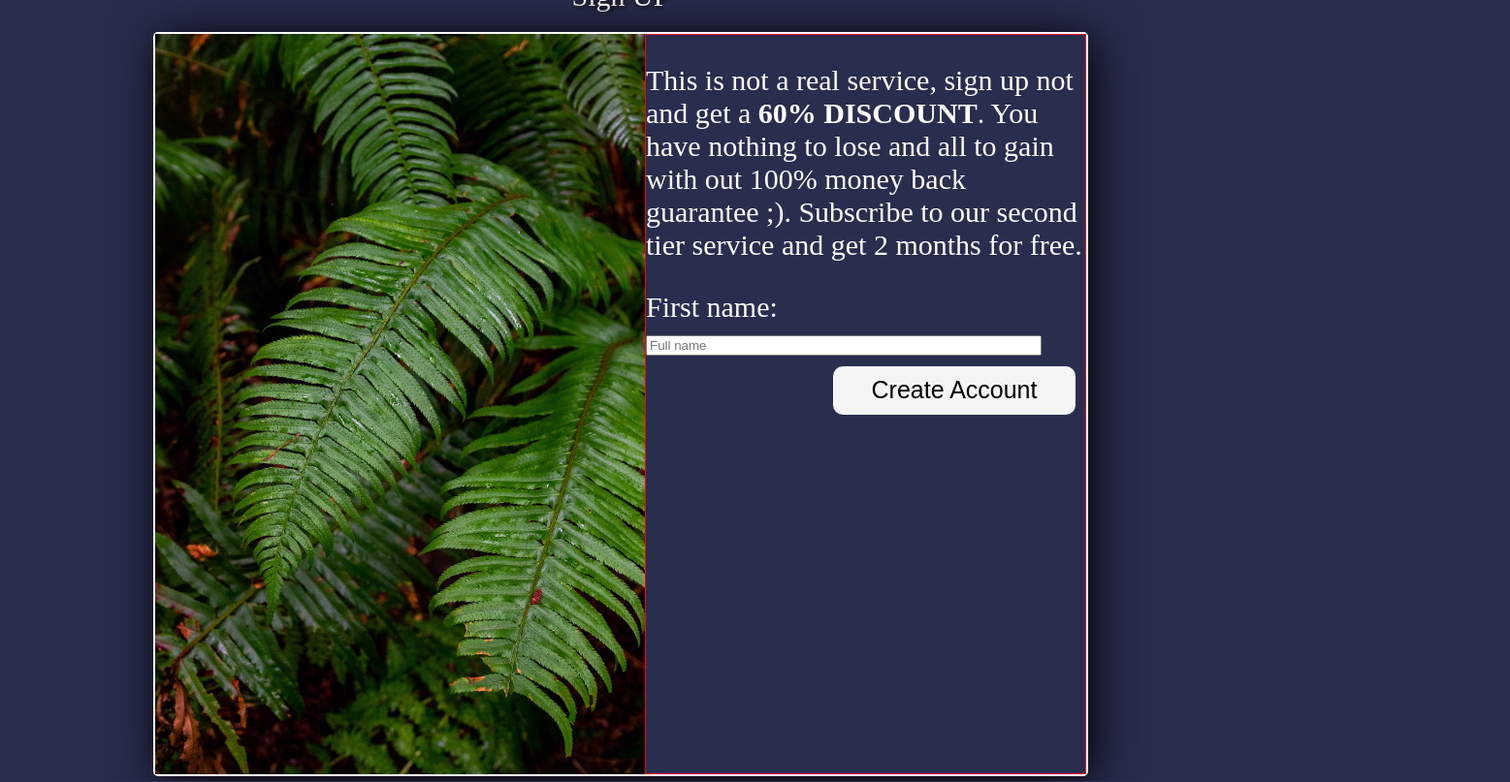
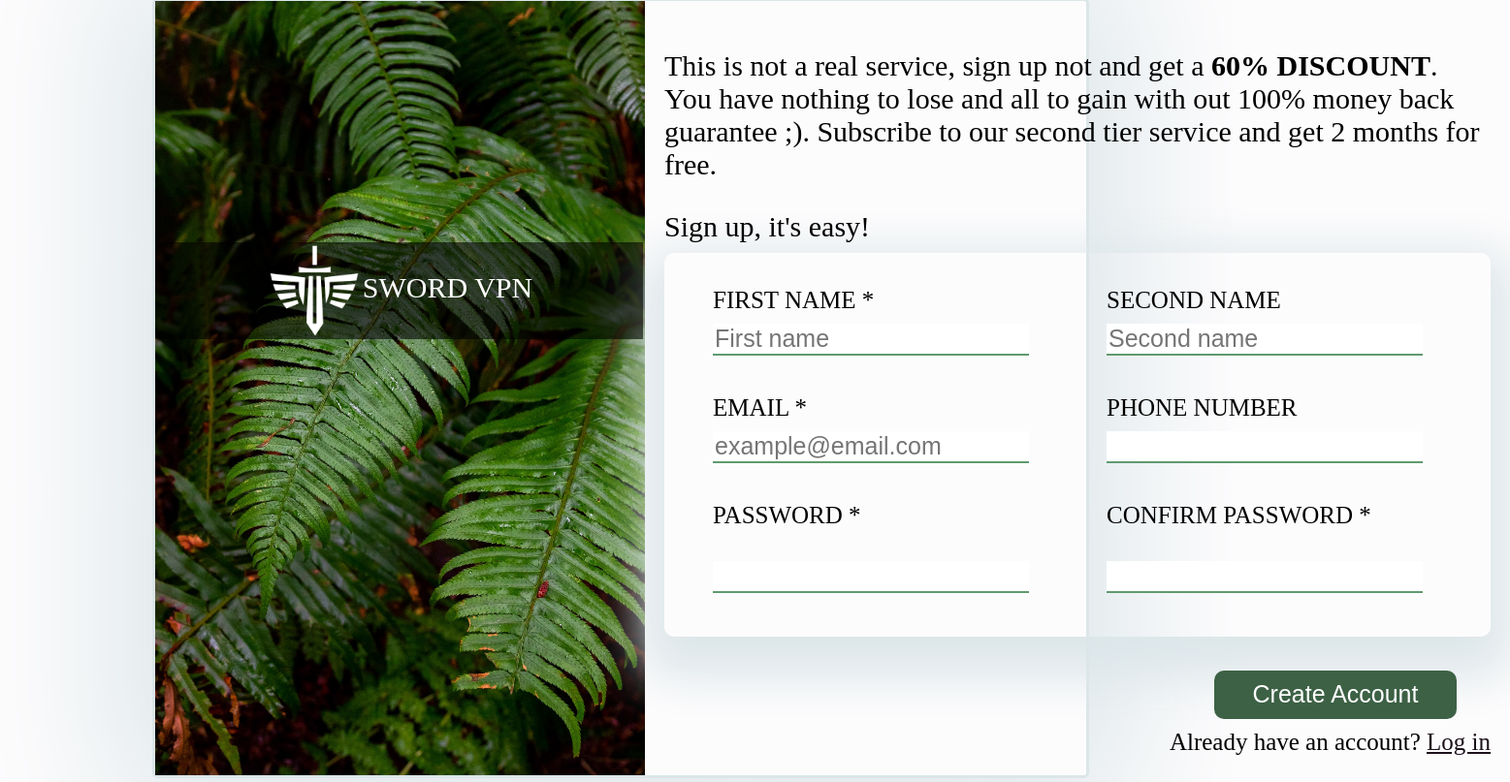
Before and after one commit to migdood/Form, a plain HTML site: page index.html in a window 1280 px wide. Shown: the whole page at 97% size, 1557 px wide, since content can reach past the window. Drawn offline with Linux system fonts and the light colour scheme.

Commit message:
pretty much done

```diff
--- a/index.html
+++ b/index.html
@@ -9,18 +9,18 @@
   <body>
     <header></header>
     <main>
-      <label for="form-card" style="text-shadow: 1px 1px 5px black"
-        >Sign UP</label
-      >
       <div class="form-card" id="form-card">
-        <div>
+        <div class="imgcontainer">
+          <span id="logopic">
+            <img src="img/Logo.png" alt="Logo" />
+            <p style="color: white;">SWORD VPN</p>
+          </span>
           <img
             src="img/form_pic.avif"
             alt="Background Picture for style and taste."
             id="side-img"
           />
         </div>
-
         <form action="" method="post">
           <p>
             This is not a real service, sign up not and get a
@@ -28,18 +28,69 @@
             gain with out 100% money back guarantee ;). Subscribe to our second
             tier service and get 2 months for free.
           </p>
-
-          <div>
-            <label for="name">First name: </label>
-            <input
-              type="text"
-              id="name"
-              placeholder="Full name"
-              style="width: 400px; max-width: 100%"
-            />
+          <label for="cardcard">Sign up, it's easy!</label>
+          <div id="cardcard" class="card">
+            <section class="section names">
+              <div class="collection">
+                <label for="name">FIRST NAME *</label>
+                <input
+                  type="text"
+                  id="name"
+                  placeholder="First name"
+                  maxlength="15"
+                />
+              </div>
+              <div class="collection">
+                <label for="name2">SECOND NAME</label>
+                <input
+                  type="text"
+                  id="name2"
+                  placeholder="Second name"
+                  maxlength="15"
+                />
+              </div>
+            </section>
+            <section class="section">
+              <div class="collection">
+                <label for="email">EMAIL *</label>
+                <input
+                  type="email"
+                  name="email"
+                  id="email"
+                  placeholder="example@email.com"
+                />
+              </div>
+              <div class="collection">
+                <label for="mobnum">PHONE NUMBER</label>
+                <input type="text" name="mobnum" id="mobnum" />
+              </div>
+            </section>
+            <section class="section">
+              <div class="collection">
+                <label for="password">PASSWORD *</label>
+                <p class="hideme">Minimum 8 characters.</p>
+                <input
+                  type="password"
+                  id="password"
+                  minlength="8"
+                  maxlength="30"
+                />
+              </div>
+              <div class="collection">
+                <label for="password2">CONFIRM PASSWORD *</label>
+                <p class="hideme"></p>
+                <input
+                  type="password"
+                  id="password2"
+                  minlength="8"
+                  maxlength="30"
+                />
+              </div>
+            </section>
           </div>
           <div class="buttons">
             <button type="submit">Create Account</button>
+            <span>Already have an account? <a href="">Log in</a></span>
           </div>
         </form>
       </div>
--- a/style/style.css
+++ b/style/style.css
@@ -1,6 +1,6 @@
 body {
-  color: white;
-  background-color: rgb(41, 45, 78);
+  color: black;
+  background-color: #fdfcfd;
   margin: 0;
 }
 main {
@@ -14,28 +14,16 @@ main {
 .form-card {
   display: flex;
   margin: 20px;
-  border: 2px solid white;
+  border: 3px solid #dce6e9;
   border-radius: 5px;
-  box-shadow: 5px 5px 50px black;
+  box-shadow: 0px 0px 150px 40px #dce6e9;
   width: 75%;
   height: 1000px;
   max-width: 100%;
   max-height: 100%;
 }
 form {
-  border: 1px solid red;
-}
-input{
-
-}
-#foods {
-  display: flex;
-  flex-wrap: wrap;
-}
-.pickfood {
-  margin-right: 25px;
-  width: 25px;
-  height: 25px;
+  padding: 20px;
 }
 button {
   width: 250px;
@@ -45,20 +33,101 @@ button {
   font-size: 25px;
   border: none;
   border-radius: 10px;
-  background-color: whitesmoke;
-  color: black;
-  margin: 10px;
+  background-color: #3d6145;
+  color: white;
+  margin: 10px 35px 10px 10px;
   cursor: pointer;
 }
 button:hover {
-  background-color: rgb(190, 190, 190);
+  background-color: #609a6e;
 }
 .buttons {
+  margin-top: 25px;
   display: flex;
-  justify-content: end;
+  flex-direction: column;
+  align-items: end;
 }
 #side-img {
   object-fit: cover;
   width: 505px;
   height: 100%;
 }
+
+.card {
+  margin-top: 10px;
+  display: flex;
+  flex-wrap: wrap;
+  box-shadow: 0px 20px 50px 22px #dce6e9;
+  border-radius: 10px;
+  padding: 20px;
+}
+input {
+  /* transition: 0.2s; */
+  border: transparent;
+  border-bottom: 2px solid #609a6e;
+  margin: 10px 20px 10px 0px;
+}
+.section {
+  display: flex;
+  width: 100%;
+  justify-content: space-between;
+  margin: 15px 0;
+}
+.collection {
+  display: flex;
+  flex-direction: column;
+  padding: 0 30px;
+}
+form div section label {
+  font-size: 25px;
+}
+form div section input {
+  font-size: 25px;
+}
+div form p {
+}
+form div span {
+  font-size: 25px;
+}
+form div span a:visited,
+a:link {
+  color: #1c121a;
+}
+form div span a:hover {
+  color: blue;
+}
+input:focus {
+  border: 1px solid #3d6145;
+  border-radius: 2px;
+  box-shadow: 0px 0px 6px #3d6145;
+  outline: none;
+}
+input:invalid {
+  border: 1px solid red;
+  border-radius: 2px;
+  box-shadow: 0px 0px 6px red;
+  outline: none;
+}
+#logopic {
+  display: flex;
+  justify-content: center;
+  position: absolute;
+  top: 250px;
+  width: 503px;
+  background-color: #00000096;
+}
+#logopic img {
+  filter: invert(1);
+  width: 100px;
+  height: auto;
+  max-width: 505px;
+}
+.imgcontainer {
+}
+.hideme {
+  color: red;
+  height: 23px;
+  font-size: 20px;
+  margin: 0;
+  visibility: hidden;
+}
```
Also changed, not shown: img/Logo.png (renamed from img/Logo (3).png).
